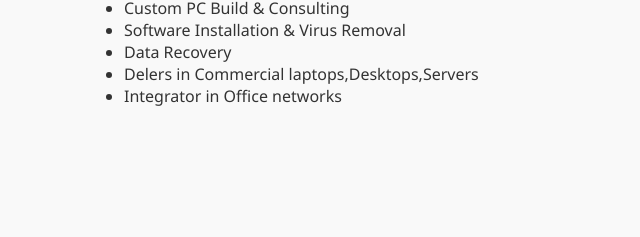
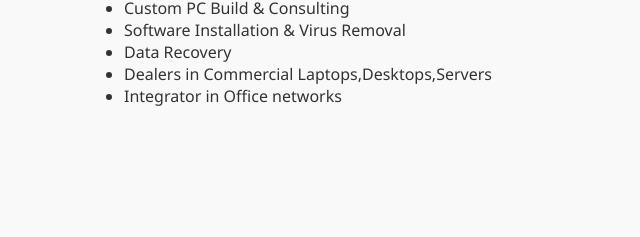
Before and after one commit to adminglocomp/glocomp-data, a plain HTML site: page index.html in a window 1280 px wide. Both pictures are taken after a click on the link "Services". Shown: the part 376-613 px from the top of the page, 0-640 px from the left. Drawn offline with Linux system fonts and the light colour scheme.

Commit message:
Update index.html

```diff
--- a/index.html
+++ b/index.html
@@ -80,7 +80,7 @@
         <li>Custom PC Build & Consulting</li>
         <li>Software Installation & Virus Removal</li>
         <li>Data Recovery</li>
-        <li>Delers in Commercial laptops,Desktops,Servers</li>
+        <li>Dealers in Commercial Laptops,Desktops,Servers</li>
         <li>Integrator in Office networks</li>
       </ul>
     </section>
```
